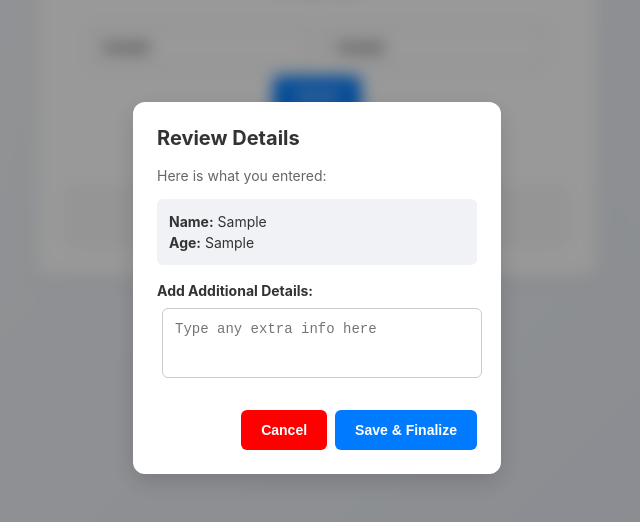
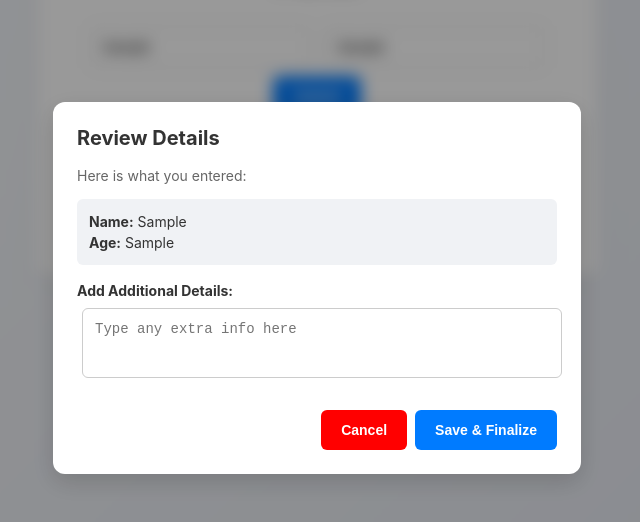
Before and after one commit to ArnavB11/Intern_tasks, a plain HTML site: page index.html in a window 1280 px wide. Both pictures are taken after typing "Sample", "Sample" into the empty fields and a click on the button "Submit". Shown: the part 112-634 px from the top of the page, without its empty margins (323-963 px from the left). Drawn offline with Linux system fonts and the light colour scheme.

Commit message:
Fourth commit

```diff
--- a/index.html
+++ b/index.html
@@ -76,6 +76,8 @@
                 padding: 15px;
                 border-radius: 8px;
                 border: 1px dashed #ccc;
+                overflow-wrap: break-word;
+                word-break: break-word;
             }
 
             .overlay {
@@ -95,7 +97,8 @@
                 background: white;
                 padding: 24px;
                 border-radius: 12px;
-                width: 320px;
+                width: 90%;
+                max-width: 480px;
                 box-shadow: 0 8px 24px rgba(0, 0, 0, 0.15);
             }
 
```
